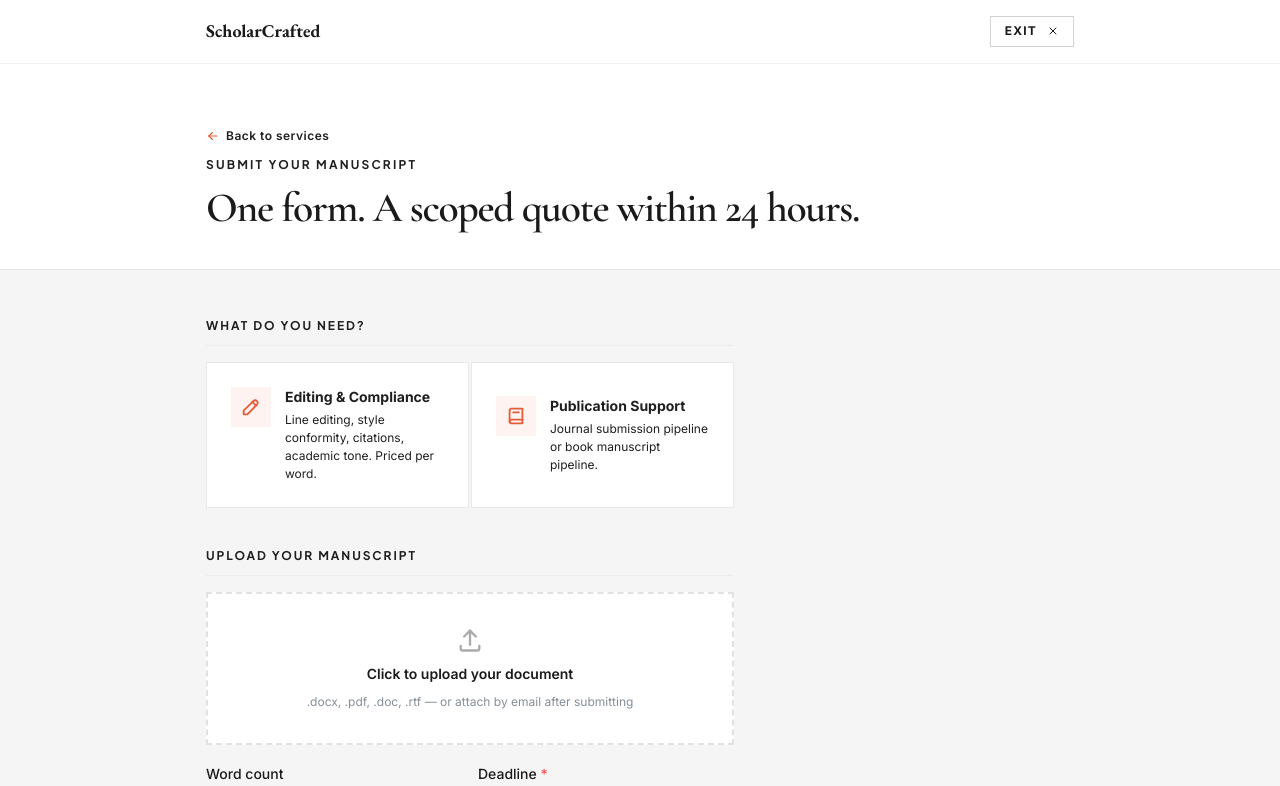
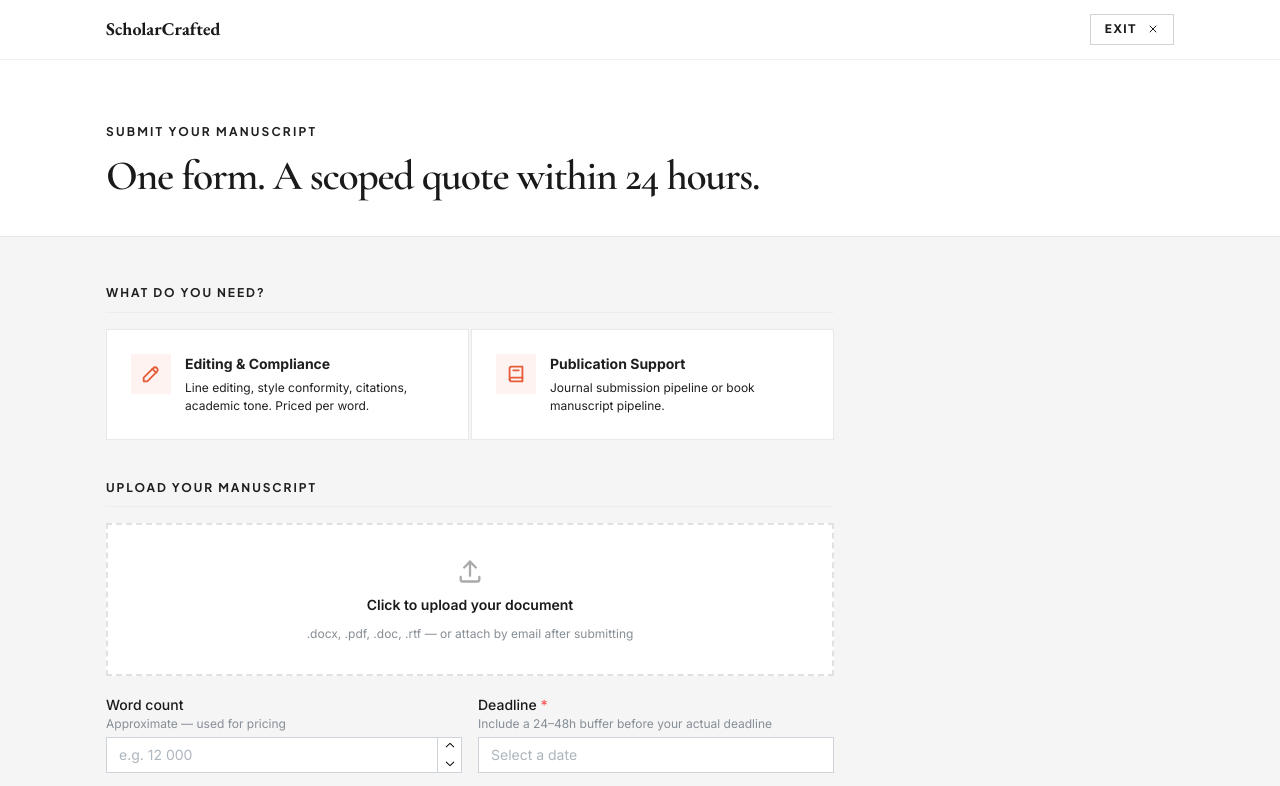
Before and after one commit to Kallias254/consulting-business, a Next.js app: page /scholarcrafted/request-review in a window 1280 px wide. Shown: the top 786 px of the page. Built offline with nearby package versions, Linux system fonts and the light colour scheme.

Commit message:
Request review: wider containers (1100), back button in top bar, remove Change link

```diff
--- a/src/app/(frontend)/scholarcrafted/request-review/page.tsx
+++ b/src/app/(frontend)/scholarcrafted/request-review/page.tsx
@@ -420,9 +420,9 @@ function RequestReviewContent() {
 
   return (
     <Box bg={active.background} style={{ minHeight: '100vh', color: active.primary, display: 'flex', flexDirection: 'column' }}>
-      {/* Minimal sticky header */}
+      {/* Minimal sticky header — contains back + logo + exit */}
       <Box
-        py={rem(16)}
+        py={rem(14)}
         style={{
           borderBottom: `1px solid ${active.primary}10`,
           position: 'sticky',
@@ -433,13 +433,27 @@ function RequestReviewContent() {
           flexShrink: 0,
         }}
       >
-        <Container size={900}>
+        <Container size={1100}>
           <Group justify="space-between" align="center">
+            {/* Left: back link + logo */}
+            <Group gap={rem(24)} align="center">
+              {hasPreSelection && (
+                <Link href={backUrl} style={{ textDecoration: 'none' }}>
+                  <Group gap={rem(6)} align="center">
+                    <IconArrowLeft size={14} color={active.accent} />
+                    <Text size="xs" fw={600} style={{ color: active.accent, letterSpacing: '0.04em' }}>
+                      Back
+                    </Text>
+                  </Group>
+                </Link>
+              )}
               <Link href="/scholarcrafted" style={{ textDecoration: 'none' }}>
                 <Text fw={700} size="lg" c={active.primary} style={{ fontFamily: 'var(--font-serif)' }}>
                   ScholarCrafted
                 </Text>
               </Link>
+            </Group>
+            {/* Right: exit */}
             <Link href="/scholarcrafted" style={{ textDecoration: 'none' }}>
               <Group
                 gap="xs"
@@ -460,18 +474,8 @@ function RequestReviewContent() {
 
       {/* Page header */}
       <Box pt={{ base: rem(48), md: rem(64) }} pb={rem(36)} bg={active.background}>
-        <Container size={900}>
-          <Stack gap={rem(12)} style={{ maxWidth: 680 }}>
-            {/* Back button */}
-            <Link href={backUrl} style={{ textDecoration: 'none' }}>
-              <Group gap={rem(6)} align="center" style={{ width: 'fit-content' }}>
-                <IconArrowLeft size={14} color={active.accent} />
-                <Text size="xs" fw={600} style={{ color: active.accent, letterSpacing: '0.04em' }}>
-                  {hasPreSelection ? 'Back to comparison' : 'Back to services'}
-                </Text>
-              </Group>
-            </Link>
-
+        <Container size={1100}>
+          <Stack gap={rem(12)} style={{ maxWidth: 720 }}>
             <Text
               size="xs"
               fw={700}
@@ -498,12 +502,12 @@ function RequestReviewContent() {
               One form. A scoped quote within 24 hours.
             </Title>
 
-            {/* Pre-selection pill */}
+            {/* Pre-selection confirmation pill — no Change link, EXIT handles navigation */}
             {hasPreSelection && (
-              <Group gap={rem(8)} align="center" mt={rem(4)}>
               <Box
                 px={rem(14)}
                 py={rem(8)}
+                mt={rem(4)}
                 style={{
                   backgroundColor: `${active.accent}10`,
                   border: `1px solid ${active.accent}30`,
@@ -517,12 +521,6 @@ function RequestReviewContent() {
                   {preSelectionLabel}
                 </Text>
               </Box>
-                <Link href={backUrl} style={{ textDecoration: 'none' }}>
-                  <Text size="xs" c="dimmed" style={{ textDecoration: 'underline', cursor: 'pointer' }}>
-                    Change
-                  </Text>
-                </Link>
-              </Group>
             )}
           </Stack>
         </Container>
@@ -530,7 +528,7 @@ function RequestReviewContent() {
 
       {/* Two-column layout: responsive via CSS grid */}
       <Box py={rem(48)} bg={active.surface} style={{ borderTop: `1px solid ${active.primary}10`, flex: 1 }}>
-        <Container size={900}>
+        <Container size={1100}>
           <Box
             style={{
               display: 'grid',
```
Also changed, not shown: 1 other file (tests, documents, lock files or other folders). Lines whose indentation alone changed are shown as unchanged.
